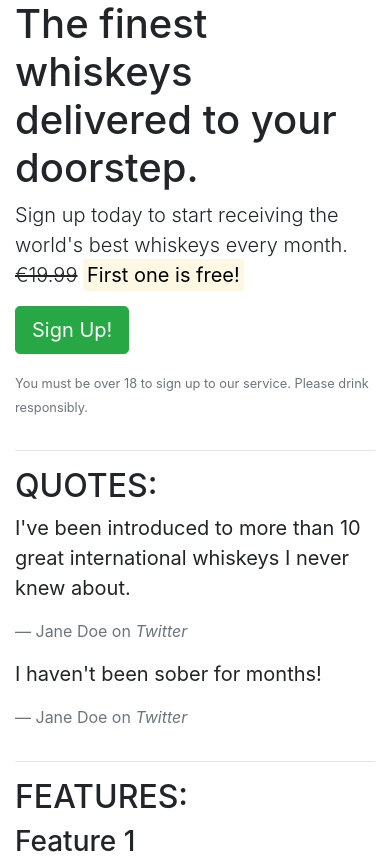
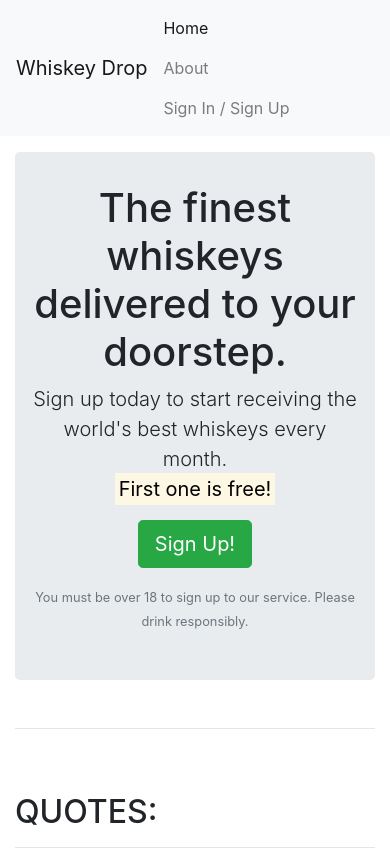
Before and after one commit to zemaciel/Bootstrapping, a plain HTML site: page index.html in a window 390 px wide. Shown: the top 861 px of the page. Drawn offline with nearby package versions, Linux system fonts and the light colour scheme.

Commit message:
Add features and make more responsive

```diff
--- a/index.html
+++ b/index.html
@@ -9,26 +9,46 @@
 </head>
 
 <body>
-    <article class="container">
+    <!--Nav-->
+    <nav class="navbar navbar-light navbar-expand-sm bg-light">
+        <a href="/" class="navbar-brand">
+            Whiskey Drop</a>
+        <ul class="navbar-nav mr-auto">
+            <li class="active nav-item mr-2"><a class="nav-link" href="/">Home</a></li>
+            <li class="nav-item mr-2"><a class="nav-link" href="">About</a></li>
+            <li class="nav-item mr-2 d-block d-sm-none"><a class="nav-link" href="">Sign In / Sign Up</a></li>
+        </ul>
+
+        <div class="d-none d-md-block">
+            <p class="navbar-text my-auto mr-2"><i>Great whiskey delivered to your door</i></p>
+            <a href="/login">Sign In / Sign Up</a>
+        </div>
+        <!--</div>-->
+    </nav>
+    <article class="container mt-3">
         <!-- Callout -->
         <div class="row">
             <div class="col-12">
-                <section class="callout">
+                <section class="callout jumbotron text-center">
                     <h1>The finest whiskeys delivered to your doorstep.</h1>
-                    <p class="lead">Sign up today to start receiving the world's best whiskeys every month. <s>€19.99</s> <strong><mark>First one is free!</mark></strong></p>
+                    <p class="lead">Sign up today to start receiving the world's best whiskeys every month.
+                        <s class="d-none d-sm-inline">€19.99</s>
+                        <span class="d-inline d-sm-none"><br></span>
+                        <strong><mark>First one is free!</mark></strong></p>
                     <p><button class="btn btn-lg btn-success">Sign Up!</button></p>
-                    <p class="text-muted"><small>You must be over 18 to sign up to our service. Please drink responsibly.</small></p>
+                    <p class="text-muted"><small>You must be over 18 to sign up to our service. Please drink
+                            responsibly.</small></p>
                 </section>
             </div>
         </div>
         <!-- /.callout -->
         <hr>
-
         <!-- Quotes -->
         <section class="quotes">
             <div class="row">
-                <div class="col-12">
+                <div class="col-12 my-5">
                     <h2 class="text-uppercase">Quotes:</h2>
+                    <hr />
                 </div>
             </div>
             <div class="row">
@@ -48,33 +68,39 @@
         </section>
         <!-- /.quotes -->
         <hr>
-
         <!-- Features -->
         <section class="features">
             <div class="row">
-                <div class="col-12">
+                <div class="col-12 my-5">
                     <h2 class="text-uppercase">Features:</h2>
+                    <hr />
                 </div>
             </div>
             <div class="row">
                 <div class="col-12 col-md-6 col-lg-4">
                     <div class="feature">
                         <h3>Feature 1</h3>
-                        <p>Lorem ipsum dolor sit amet, consectetur adipiscing elit, sed do eiusmod tempor incididunt ut labore et dolore magna aliqua. Ut enim ad minim veniam, quis nostrud exercitation ullamco laboris nisi ut aliquip ex ea commodo consequat.</p>
+                        <p>Lorem ipsum dolor sit amet, consectetur adipiscing elit, sed do eiusmod tempor incididunt ut
+                            labore et dolore magna aliqua. Ut enim ad minim veniam, quis nostrud exercitation ullamco
+                            laboris nisi ut aliquip ex ea commodo consequat.</p>
                         <p><a class="btn btn-sm btn-light" href="">Read More</a></p>
                     </div>
                 </div>
                 <div class="col-12 col-md-6 col-lg-4">
                     <div class="feature">
                         <h3>Feature 2</h3>
-                        <p>Lorem ipsum dolor sit amet, consectetur adipiscing elit, sed do eiusmod tempor incididunt ut labore et dolore magna aliqua. Ut enim ad minim veniam, quis nostrud exercitation ullamco laboris nisi ut aliquip ex ea commodo consequat.</p>
+                        <p>Lorem ipsum dolor sit amet, consectetur adipiscing elit, sed do eiusmod tempor incididunt ut
+                            labore et dolore magna aliqua. Ut enim ad minim veniam, quis nostrud exercitation ullamco
+                            laboris nisi ut aliquip ex ea commodo consequat.</p>
                         <p><a class="btn btn-sm btn-light" href="">Read More</a></p>
                     </div>
                 </div>
                 <div class="col-12 d-md-none d-lg-block col-lg-4">
                     <div class="feature">
                         <h3>Feature 3</h3>
-                        <p>Lorem ipsum dolor sit amet, consectetur adipiscing elit, sed do eiusmod tempor incididunt ut labore et dolore magna aliqua. Ut enim ad minim veniam, quis nostrud exercitation ullamco laboris nisi ut aliquip ex ea commodo consequat.</p>
+                        <p>Lorem ipsum dolor sit amet, consectetur adipiscing elit, sed do eiusmod tempor incididunt ut
+                            labore et dolore magna aliqua. Ut enim ad minim veniam, quis nostrud exercitation ullamco
+                            laboris nisi ut aliquip ex ea commodo consequat.</p>
                         <p><a class="btn btn-sm btn-light" href="">Read More</a></p>
                     </div>
                 </div>
@@ -87,6 +113,7 @@
     </div>
 
 
+
 </body>
 
 </html>
```
